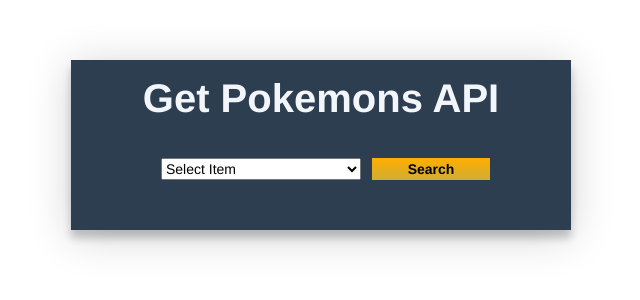
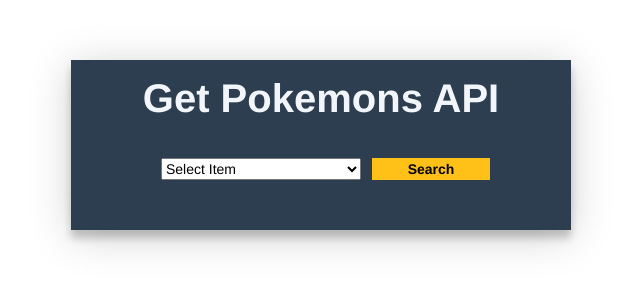
Before and after one commit to moisesgui/PokerApi, a Vue app: page / in a window 1280 px wide. Shown: the top 300 px of the page, without its empty margins (319-959 px from the left). Built offline with nearby package versions, Linux system fonts and the light colour scheme.

Commit message:
change style button

```diff
--- a/src/App.vue
+++ b/src/App.vue
@@ -83,11 +83,11 @@ export default {
   border: solid 1px #2c3e50;
   width: 120px;
   height: 24px;
-  background-image: linear-gradient(rgb(255, 174, 0), rgb(209, 173, 53));
+  background-color: rgb(255, 193, 23);
   color: black;
 }
 .btn:hover {
-  background-image: linear-gradient(rgb(252, 207, 110), rgb(255, 196, 0));
+  background-image: linear-gradient(rgb(255, 226, 164), rgb(255, 193, 23));
   color: black;
 }
 </style>
```
